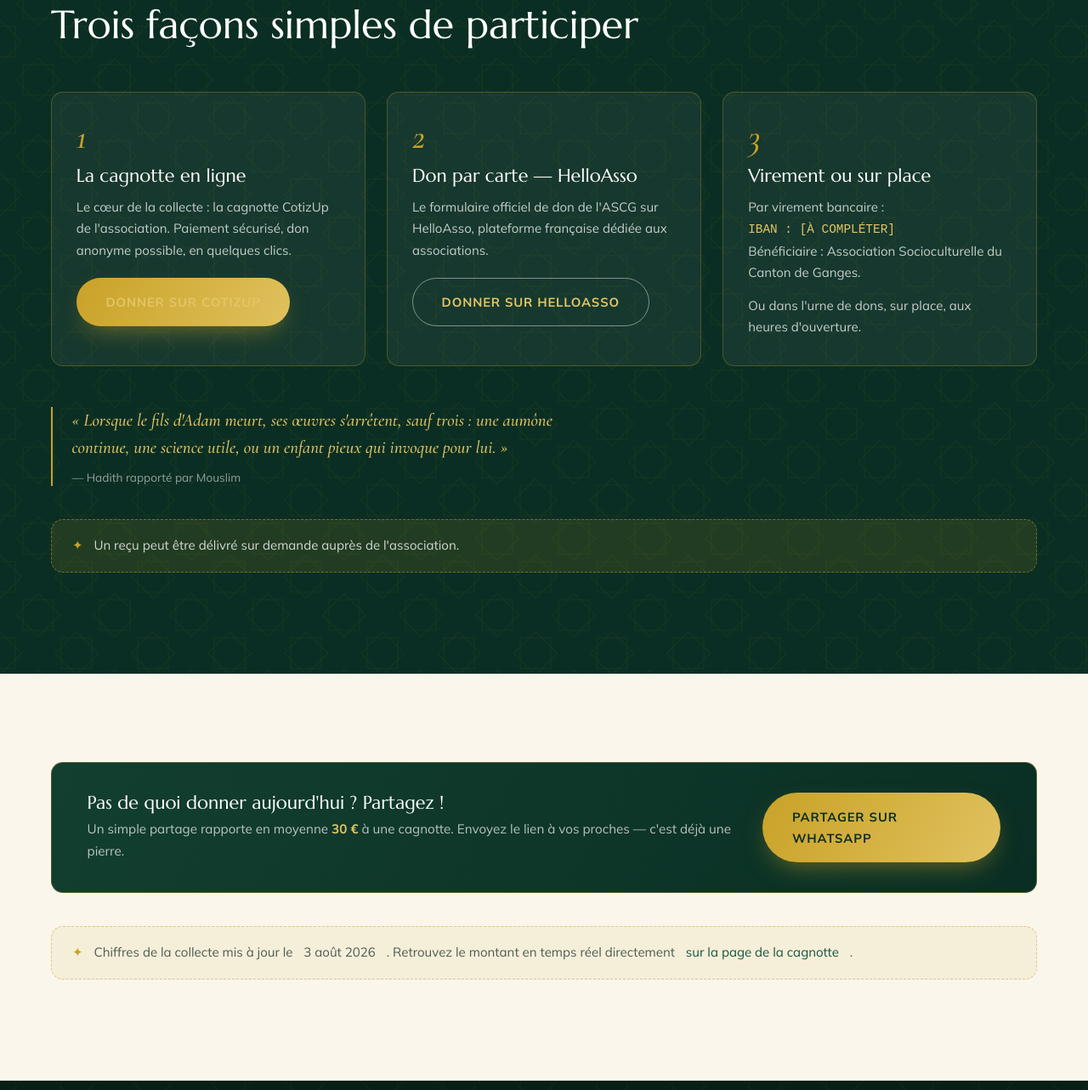
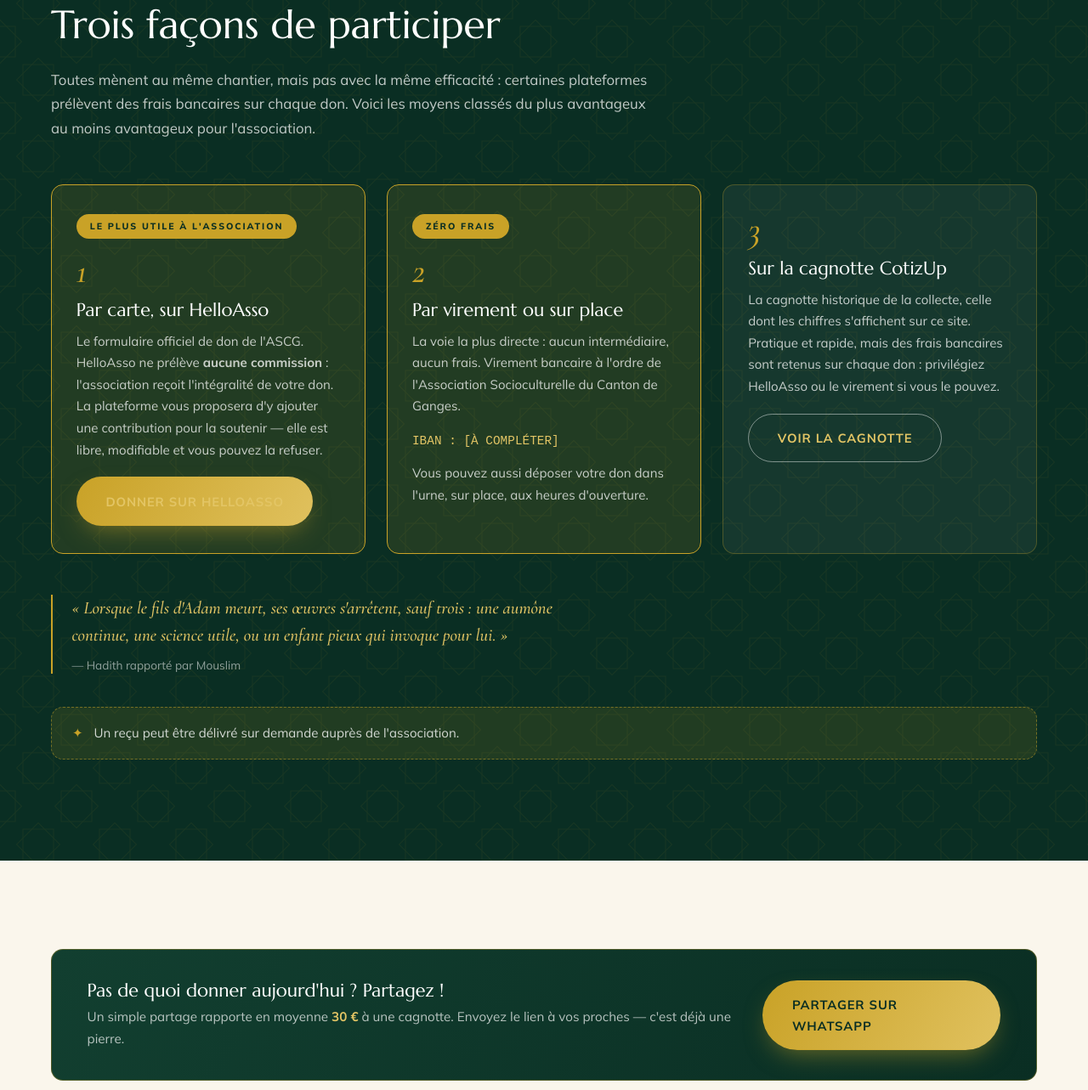
Before and after one commit to Benyachou/mosquee-ganges, a plain HTML site: page dons.html in a window 1280 px wide. Shown: the part 1514-2797 px from the top of the page at 85% size. Drawn offline with nearby package versions, Linux system fonts and the light colour scheme.

Commit message:
Mise en avant d'HelloAsso et du virement plutot que CotizUp
CotizUp retient des frais bancaires sur chaque don, alors qu'HelloAsso
ne preleve rien a l'association et que le virement est sans frais.

- Tous les boutons de don principaux pointent vers HelloAsso
- Page dons : moyens classes du plus au moins avantageux, HelloAsso et
  virement mis en avant, CotizUp en complement
- URL HelloAsso centralisee dans collecte.js (data-collecte=helloasso)
- Partage WhatsApp vers ascg.fr/dons au lieu de la cagnotte
- Precision : les chiffres affiches ne comptent que les dons CotizUp

Co-Authored-By: Claude Fable 5 <noreply@anthropic.com>

```diff
--- a/collecte.js
+++ b/collecte.js
@@ -5,6 +5,9 @@
 // écraserait les valeurs. L'objectif et l'URL restent manuels.
 // ============================================================
 window.COLLECTE = {
+  // Moyen de don mis en avant : HelloAsso ne prélève rien à l'association.
+  urlHelloAsso: "https://www.helloasso.com/associations/association-socioculturelle-du-canton-du-ganges-ascg/formulaires/1",
+  // Cagnotte CotizUp : sert de thermomètre public et reste proposée en complément.
   url: "https://www.cotizup.com/@ascg-ganges/une-pierre-pour-notre-mosquee",
   collecte: 2980,      // € déjà collectés
   objectif: 500000,    // € objectif
--- a/dons.html
+++ b/dons.html
@@ -73,7 +73,7 @@
       </div>
 
       <div class="hero-actions">
-        <a data-collecte="url" href="#" target="_blank" rel="noopener" class="btn btn-gold btn-lg">Je donne maintenant</a>
+        <a data-collecte="helloasso" href="#" target="_blank" rel="noopener" class="btn btn-gold btn-lg">Je donne maintenant</a>
       </div>
     </div>
   </section>
@@ -123,44 +123,58 @@
       <div class="container">
         <div class="section-head reveal">
           <span class="eyebrow">Comment donner</span>
-          <h2>Trois façons simples de participer</h2>
+          <h2>Trois façons de participer</h2>
+          <p class="section-intro">
+            Toutes mènent au même chantier, mais pas avec la même efficacité :
+            certaines plateformes prélèvent des frais bancaires sur chaque don.
+            Voici les moyens classés du plus avantageux au moins avantageux
+            pour l'association.
+          </p>
         </div>
 
         <div class="ways">
-          <article class="way reveal">
+          <article class="way featured reveal">
+            <span class="w-badge">Le plus utile à l'association</span>
             <span class="w-num">1</span>
-            <h3>La cagnotte en ligne</h3>
+            <h3>Par carte, sur HelloAsso</h3>
             <p>
-              Le cœur de la collecte : la cagnotte CotizUp de l'association.
-              Paiement sécurisé, don anonyme possible, en quelques clics.
+              Le formulaire officiel de don de l'ASCG. HelloAsso ne prélève
+              <strong>aucune commission</strong> : l'association reçoit l'intégralité
+              de votre don. La plateforme vous proposera d'y ajouter une contribution
+              pour la soutenir — elle est libre, modifiable et vous pouvez la refuser.
             </p>
             <p style="margin-top:1.2rem;">
-              <a data-collecte="url" href="#" target="_blank" rel="noopener" class="btn btn-gold">Donner sur CotizUp</a>
+              <a data-collecte="helloasso" href="#" target="_blank" rel="noopener" class="btn btn-gold">Donner sur HelloAsso</a>
             </p>
           </article>
 
-          <article class="way reveal" data-delay="1">
+          <article class="way featured reveal" data-delay="1">
+            <span class="w-badge">Zéro frais</span>
             <span class="w-num">2</span>
-            <h3>Don par carte — HelloAsso</h3>
+            <h3>Par virement ou sur place</h3>
             <p>
-              Le formulaire officiel de don de l'ASCG sur HelloAsso, plateforme
-              française dédiée aux associations.
+              La voie la plus directe : aucun intermédiaire, aucun frais.
+              Virement bancaire à l'ordre de l'Association Socioculturelle
+              du Canton de Ganges.
             </p>
-            <p style="margin-top:1.2rem;">
-              <a href="https://www.helloasso.com/associations/association-socioculturelle-du-canton-du-ganges-ascg/formulaires/1" target="_blank" rel="noopener" class="btn btn-ghost">Donner sur HelloAsso</a>
+            <p class="mono" style="margin-top:1rem;">IBAN : [À COMPLÉTER]</p>
+            <p style="margin-top:.8rem;">
+              Vous pouvez aussi déposer votre don dans l'urne, sur place,
+              aux heures d'ouverture.
             </p>
           </article>
 
           <article class="way reveal" data-delay="2">
             <span class="w-num">3</span>
-            <h3>Virement ou sur place</h3>
+            <h3>Sur la cagnotte CotizUp</h3>
             <p>
-              Par virement bancaire :<br />
-              <span class="mono">IBAN : [À COMPLÉTER]</span><br />
-              Bénéficiaire : Association Socioculturelle du Canton de Ganges.
+              La cagnotte historique de la collecte, celle dont les chiffres
+              s'affichent sur ce site. Pratique et rapide, mais des frais bancaires
+              sont retenus sur chaque don : privilégiez HelloAsso ou le virement
+              si vous le pouvez.
             </p>
-            <p style="margin-top:.8rem;">
-              Ou dans l'urne de dons, sur place, aux heures d'ouverture.
+            <p style="margin-top:1.2rem;">
+              <a data-collecte="url" href="#" target="_blank" rel="noopener" class="btn btn-ghost">Voir la cagnotte</a>
             </p>
           </article>
         </div>
@@ -194,9 +208,10 @@
 
         <p class="note reveal">
           <span class="note-icon" aria-hidden="true">✦</span>
-          Chiffres de la collecte mis à jour le <span data-collecte="maj"></span>.
-          Retrouvez le montant en temps réel directement
-          <a data-collecte="url" href="#" target="_blank" rel="noopener">sur la page de la cagnotte</a>.
+          Les chiffres affichés sur ce site proviennent de la cagnotte CotizUp
+          (mis à jour le <span data-collecte="maj"></span>) et ne comptent donc pas
+          encore les dons reçus par HelloAsso, virement ou sur place. Le total réel
+          de la collecte est supérieur.
         </p>
       </div>
     </section>
--- a/main.js
+++ b/main.js
@@ -115,10 +115,12 @@
         el.textContent = C.maj;
       } else if (key === "url") {
         el.href = C.url;
+      } else if (key === "helloasso") {
+        el.href = C.urlHelloAsso;
       } else if (key === "partage") {
         const msg =
           "As-salamou alaykoum ! Soutenez la construction du centre socioculturel de Ganges — chaque pierre compte : " +
-          C.url;
+          "https://ascg.fr/dons";
         el.href = "https://wa.me/?text=" + encodeURIComponent(msg);
       }
     });
--- a/styles.css
+++ b/styles.css
@@ -764,11 +764,28 @@ p { margin: 0 0 1em; }
   border-radius: var(--radius);
   padding: 2rem 1.8rem;
 }
+.way { position: relative; }
 .way .w-num {
   font-family: var(--f-editorial); font-style: italic;
   font-size: 2.6rem; line-height: 1;
   color: var(--gold);
   display: block; margin-bottom: .8rem;
+}
+
+/* Moyens de don recommandés : ceux qui ne coûtent rien à l'association */
+.way.featured {
+  background: rgba(201,162,39,.12);
+  border-color: var(--gold);
+}
+.way .w-badge {
+  display: inline-block;
+  font-size: .66rem; font-weight: 800;
+  letter-spacing: .18em; text-transform: uppercase;
+  color: var(--night);
+  background: var(--gold);
+  border-radius: 999px;
+  padding: .35rem 1rem;
+  margin-bottom: 1.1rem;
 }
 .way h3 { color: #fff; }
 .way p { color: rgba(255,255,255,.75); font-size: .94rem; margin-bottom: 0; }
```
Also changed, not shown: index.html (+3 -3 lines), projet.html (+1 -1 lines).
